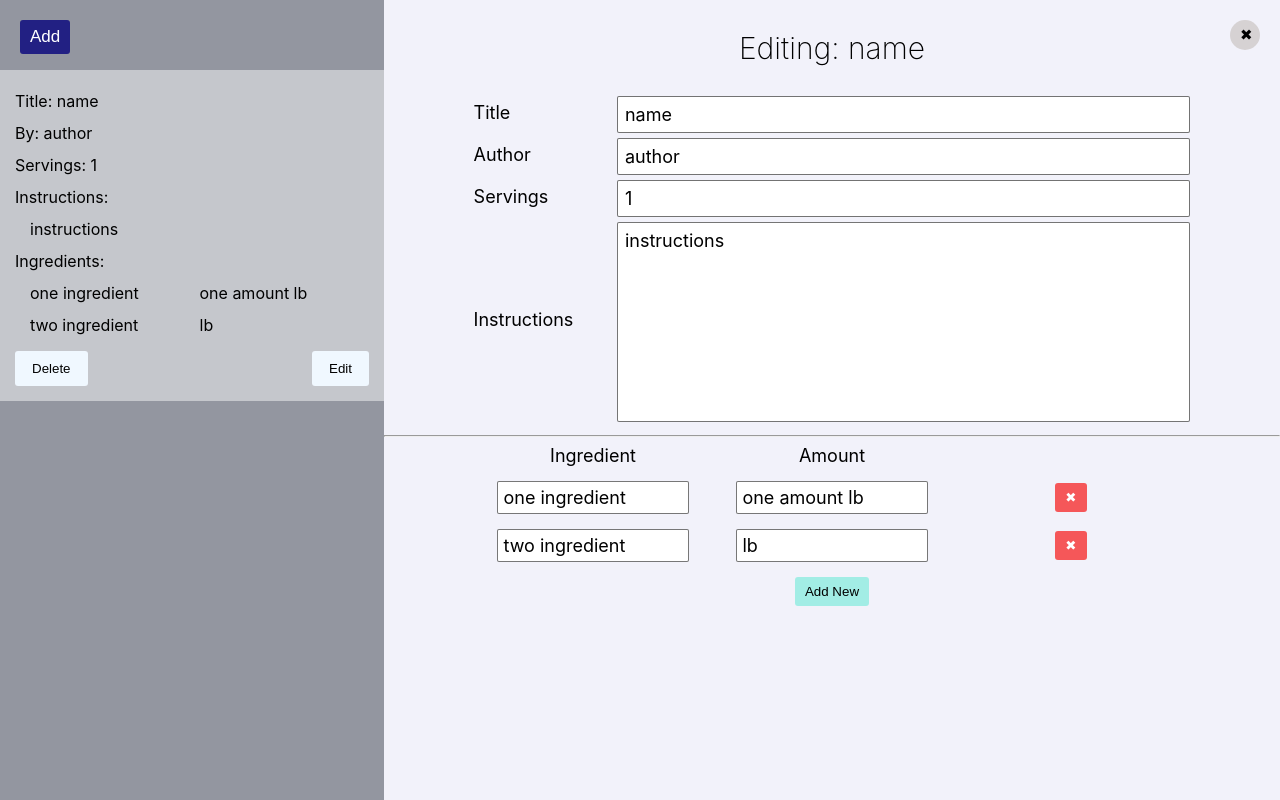
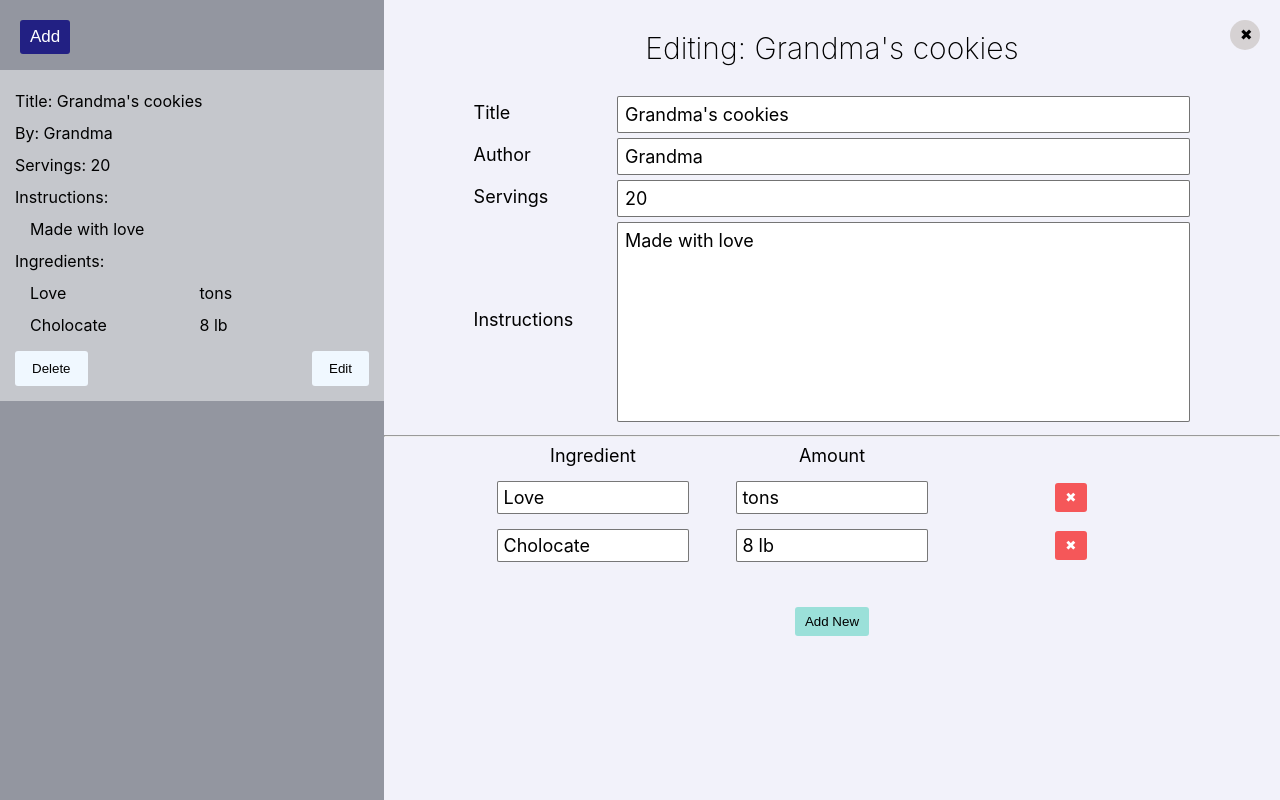
Before and after one commit to realdanilo/recipeapp, a React (Create React App) app: page / in a window 1280 px wide. Both pictures are taken after a click on the button "Edit". Built offline with nearby package versions, Linux system fonts and the light colour scheme.

Commit message:
Fix layout and new data

```diff
--- a/src/App.js
+++ b/src/App.js
@@ -8,13 +8,13 @@ import { v4 as uuid } from "uuid";
 const initialData = [
   {
     id: uuid(),
-    title: "name",
-    author: "author",
-    servings: 1,
-    instructions: "instructions",
+    title: "Grandma's cookies",
+    author: "Grandma",
+    servings: 20,
+    instructions: "Made with love",
     ingredients: [
-      { id: uuid(), ingredient: "one ingredient", amount: "one amount lb" },
-      { id: uuid(), ingredient: "two ingredient", amount: "lb" },
+      { id: uuid(), ingredient: "Love", amount: "tons" },
+      { id: uuid(), ingredient: "Cholocate", amount: "8 lb" },
     ],
   },
 ];
@@ -25,11 +25,11 @@ const reducer = (state, action) => {
       return [
         {
           id: uuid(),
-          title: "new title",
-          author: "my author",
+          title: "",
+          author: "",
           servings: 1,
-          instructions: "woo",
-          ingredients: [{ id: uuid(), ingredient: "ton", amount: "lbs" }],
+          instructions: "",
+          ingredients: [{ id: uuid(), ingredient: "", amount: "" }],
         },
         ...state,
       ];
--- a/src/css/IngredientEditor.css
+++ b/src/css/IngredientEditor.css
@@ -12,6 +12,10 @@
 .ingredient-editor-grid button{
   background-color: rgba(245, 59, 59, 0.849);
   color:white;
+  transition: .3s background-color ease;
+}
+.ingredient-editor-grid button:hover{
+  background-color: rgba(245, 59, 59, 0.924);;
 }
 .ingredient-editor-grid input {
   width: 80%;
--- a/src/css/RecipeEditor.css
+++ b/src/css/RecipeEditor.css
@@ -16,8 +16,8 @@
   border-radius: 3px;
 }
 .recipe-editor-container button.add{
-  background-color: rgba(127, 235, 220, 0.692);
-  margin-bottom: 10px;
+  background-color: rgba(117, 216, 203, 0.692);
+  margin:30px 0px;
 
 }
 .recipe-editor-container button.close{
@@ -33,6 +33,10 @@
   line-height: 30px;
   right:20px;
   border-radius: 50%;
+  transition: .3s background-color ease;
+}
+.recipe-editor-container button.close:hover{
+  background-color: rgba(0,0,0,.3);
 }
 
 .recipe-editor-grid {
```
